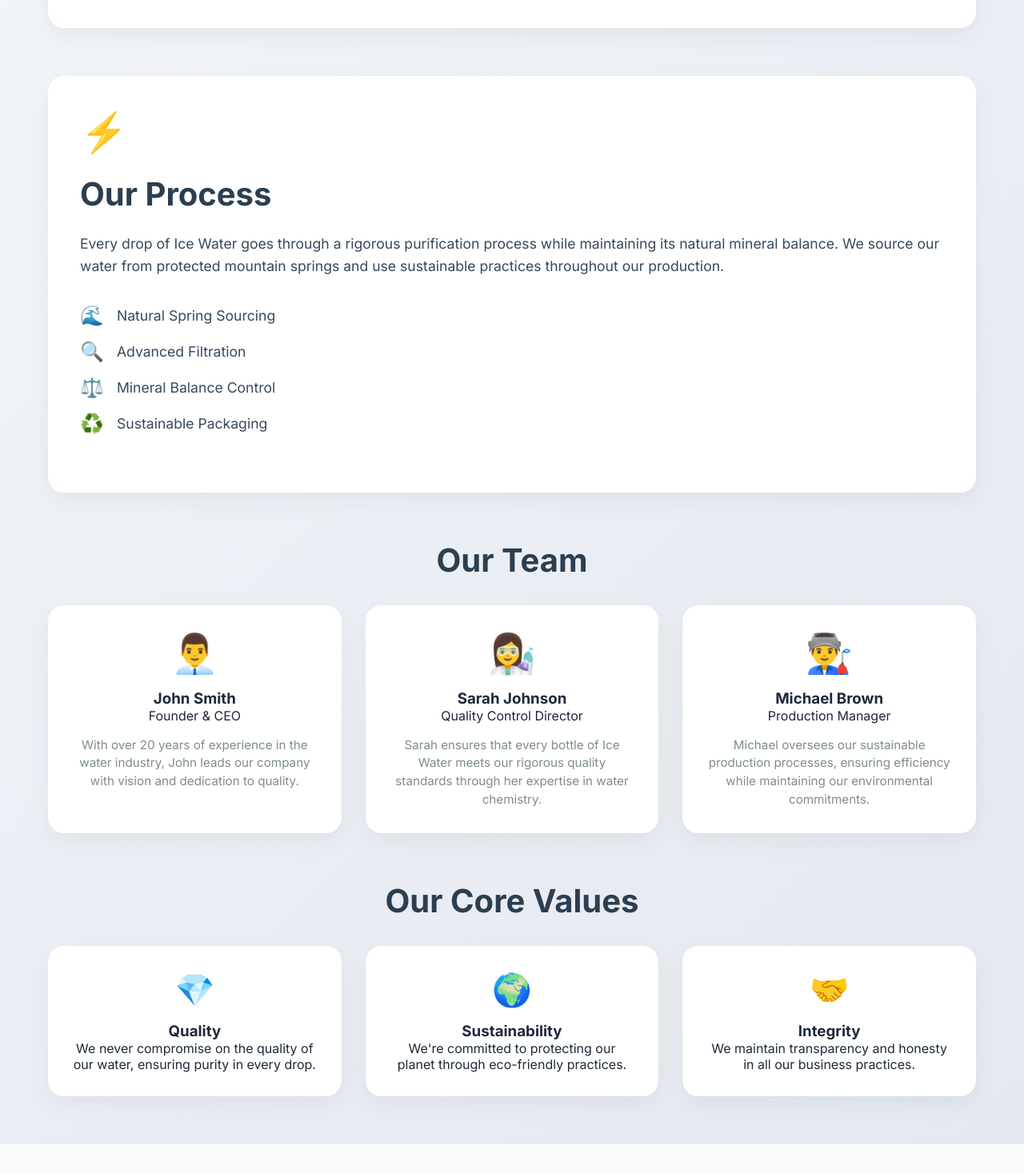
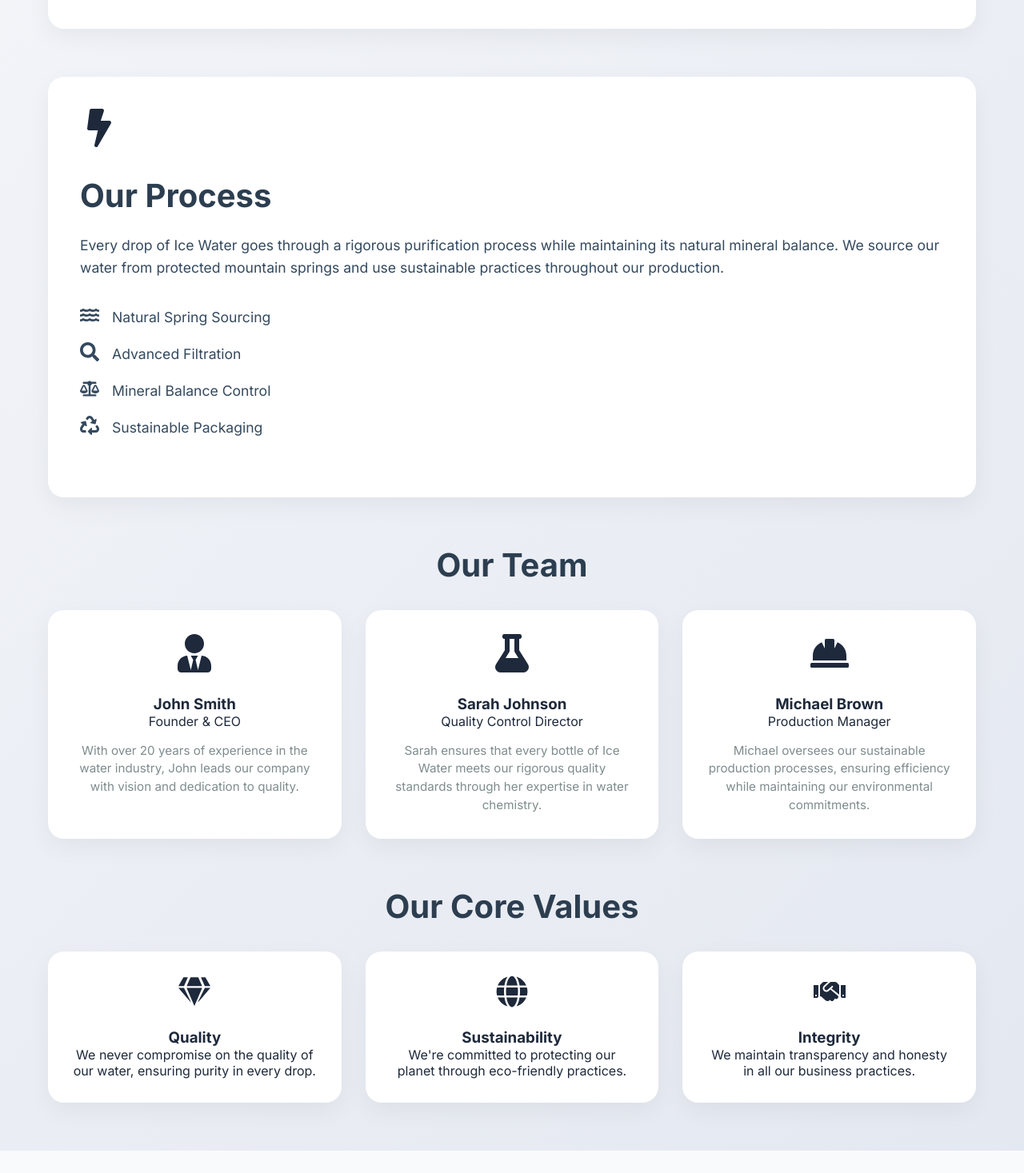
Before and after one commit to RamizMatlabov/My-Project, a Next.js app: page /about in a window 1280 px wide. Shown: the part 825-2292 px from the top of the page at 80% size. Built offline with nearby package versions, Linux system fonts and the light colour scheme; no server answers.

Commit message:
added react icons

```diff
--- a/package.json
+++ b/package.json
@@ -14,6 +14,7 @@
     "next": "15.3.1",
     "react": "^19.0.0",
     "react-dom": "^19.0.0",
+    "react-icons": "^5.5.0",
     "sass": "^1.87.0"
   },
   "devDependencies": {
--- a/src/app/about/page.jsx
+++ b/src/app/about/page.jsx
@@ -1,6 +1,10 @@
 "use client"
 
 import styles from '@/styles/About.module.scss'
+import {
+  FaTint, FaBolt, FaWater, FaSearch, FaBalanceScale, FaRecycle,
+  FaUserTie, FaFlask, FaHardHat, FaGem, FaGlobe, FaHandshake
+} from 'react-icons/fa'
 
 export default function About() {
   return (
@@ -17,7 +21,9 @@ export default function About() {
       <section className={styles.mainContent}>
         <div className={styles.contentGrid}>
           <div className={styles.contentText}>
-            <div className={styles.sectionIcon}>💧</div>
+            <div className={styles.sectionIcon}>
+              <FaTint />
+            </div>
             <h2>Our Mission</h2>
             <p>We&apos;re dedicated to providing the purest water for your health and well-being. Our mission is to deliver premium quality water that promotes health and sustainability while maintaining the highest standards of purity and service.</p>
             <div className={styles.missionStats}>
@@ -39,14 +45,16 @@ export default function About() {
 
         <div className={styles.contentGrid}>
           <div className={styles.contentText}>
-            <div className={styles.sectionIcon}>⚡</div>
+            <div className={styles.sectionIcon}>
+              <FaBolt />
+            </div>
             <h2>Our Process</h2>
             <p>Every drop of Ice Water goes through a rigorous purification process while maintaining its natural mineral balance. We source our water from protected mountain springs and use sustainable practices throughout our production.</p>
             <ul className={styles.processList}>
-              <li><span className={styles.processIcon}>🌊</span> Natural Spring Sourcing</li>
-              <li><span className={styles.processIcon}>🔍</span> Advanced Filtration</li>
-              <li><span className={styles.processIcon}>⚖️</span> Mineral Balance Control</li>
-              <li><span className={styles.processIcon}>♻️</span> Sustainable Packaging</li>
+              <li><span className={styles.processIcon}><FaWater /></span> Natural Spring Sourcing</li>
+              <li><span className={styles.processIcon}><FaSearch /></span> Advanced Filtration</li>
+              <li><span className={styles.processIcon}><FaBalanceScale /></span> Mineral Balance Control</li>
+              <li><span className={styles.processIcon}><FaRecycle /></span> Sustainable Packaging</li>
             </ul>
           </div>
         </div>
@@ -56,7 +64,9 @@ export default function About() {
           <h2>Our Team</h2>
           <div className={styles.teamGrid}>
             <div className={styles.teamMember}>
-              <div className={styles.memberIcon}>👨‍💼</div>
+              <div className={styles.memberIcon}>
+                <FaUserTie />
+              </div>
               <h3>John Smith</h3>
               <p>Founder & CEO</p>
               <div className={styles.memberBio}>
@@ -64,7 +74,9 @@ export default function About() {
               </div>
             </div>
             <div className={styles.teamMember}>
-              <div className={styles.memberIcon}>👩‍🔬</div>
+              <div className={styles.memberIcon}>
+                <FaFlask />
+              </div>
               <h3>Sarah Johnson</h3>
               <p>Quality Control Director</p>
               <div className={styles.memberBio}>
@@ -72,7 +84,9 @@ export default function About() {
               </div>
             </div>
             <div className={styles.teamMember}>
-              <div className={styles.memberIcon}>👨‍🏭</div>
+              <div className={styles.memberIcon}>
+                <FaHardHat />
+              </div>
               <h3>Michael Brown</h3>
               <p>Production Manager</p>
               <div className={styles.memberBio}>
@@ -87,17 +101,23 @@ export default function About() {
           <h2>Our Core Values</h2>
           <div className={styles.valuesGrid}>
             <div className={styles.valueCard}>
-              <div className={styles.valueIcon}>💎</div>
+              <div className={styles.valueIcon}>
+                <FaGem />
+              </div>
               <h3>Quality</h3>
               <p>We never compromise on the quality of our water, ensuring purity in every drop.</p>
             </div>
             <div className={styles.valueCard}>
-              <div className={styles.valueIcon}>🌍</div>
+              <div className={styles.valueIcon}>
+                <FaGlobe />
+              </div>
               <h3>Sustainability</h3>
               <p>We&apos;re committed to protecting our planet through eco-friendly practices.</p>
             </div>
             <div className={styles.valueCard}>
-              <div className={styles.valueIcon}>🤝</div>
+              <div className={styles.valueIcon}>
+                <FaHandshake />
+              </div>
               <h3>Integrity</h3>
               <p>We maintain transparency and honesty in all our business practices.</p>
             </div>
--- a/src/app/products/page.jsx
+++ b/src/app/products/page.jsx
@@ -2,6 +2,7 @@
 
 import styles from './products.module.scss'
 import Image from 'next/image'
+import { FaCheck } from 'react-icons/fa'
 
 const products = [
   {
@@ -75,7 +76,10 @@ export default function Products() {
               <p className={styles.description}>{product.description}</p>
               <ul className={styles.features}>
                 {product.features.map((feature, index) => (
-                  <li key={index}>{feature}</li>
+                  <li key={index}>
+                    <span className={styles.checkIcon}><FaCheck /></span>
+                    {feature}
+                  </li>
                 ))}
               </ul>
               <button className={styles.orderButton}>Order Now</button>
--- a/src/app/types/page.jsx
+++ b/src/app/types/page.jsx
@@ -3,6 +3,7 @@
 import styles from '@/styles/Types.module.scss'
 import Image from 'next/image'
 import { useState } from 'react'
+import { FaCheck } from 'react-icons/fa'
 
 export default function Types() {
   const [activeTab, setActiveTab] = useState('still')
@@ -144,7 +145,10 @@ export default function Types() {
                 <p className={styles.typeDescription}>{waterType.description}</p>
                 <ul className={styles.benefits}>
                   {waterType.benefits.map((benefit, idx) => (
-                    <li key={idx}>{benefit}</li>
+                    <li key={idx}>
+                      <span className={styles.checkIcon}><FaCheck /></span>
+                      {benefit}
+                    </li>
                   ))}
                 </ul>
               </div>
```
Also changed, not shown: src/app/contact/page.jsx (+16 -12 lines), src/app/page.jsx (+13 -4 lines), src/app/products/products.module.scss (+9 -8 lines), src/styles/Types.module.scss (+6 -5 lines), 1 other file (tests, documents, lock files or other folders).
